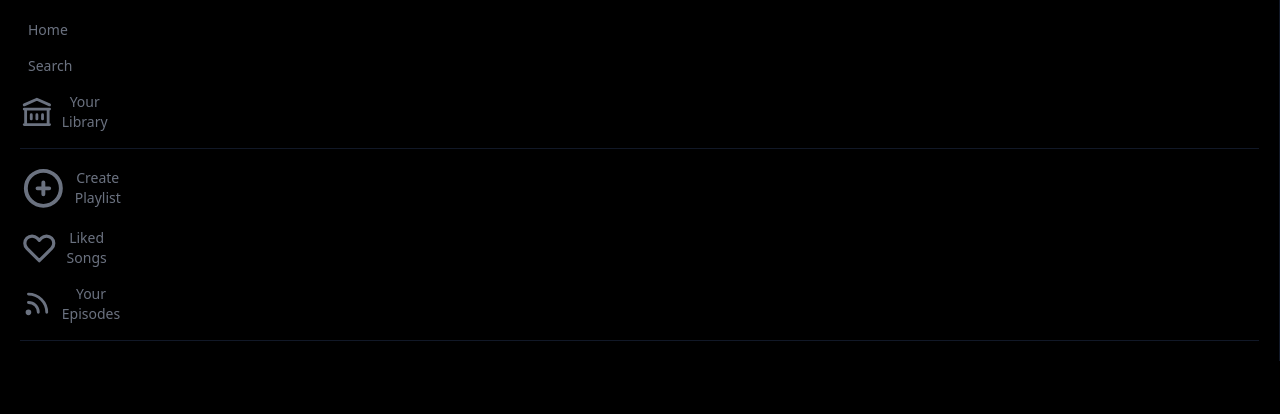
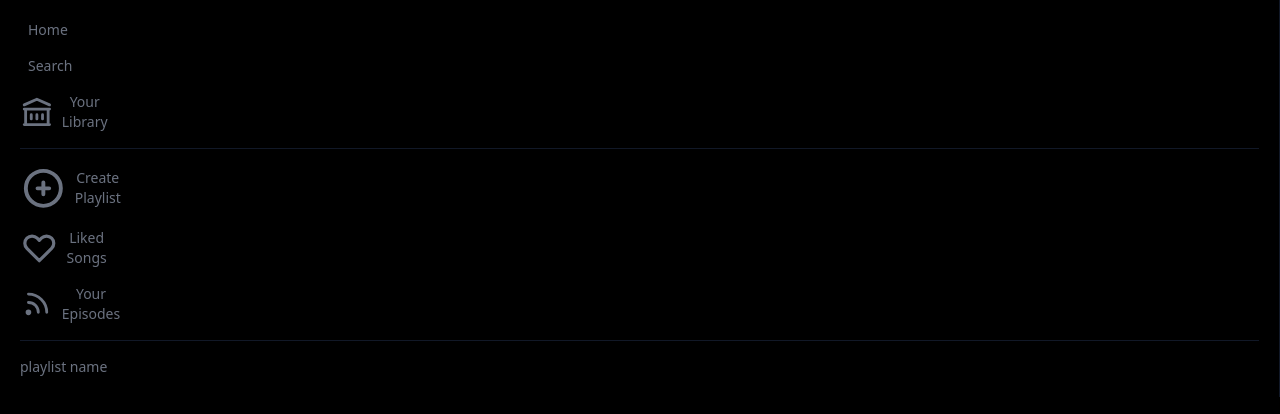
Before and after one commit to Heinz157/SpotifyVisualizer, a Next.js app: page / in a window 1280 px wide. Shown: the top 414 px of the page. Built offline with nearby package versions, Linux system fonts and the light colour scheme.

Commit message:
added playlist section

```diff
--- a/components/sidebar.js
+++ b/components/sidebar.js
@@ -38,6 +38,8 @@ function Sidebar() {
                     <p>Your Episodes</p>
                 </button>
                 <hr className="border-t-[0.1px] border-gray-900"/>
+
+                <p className="cursor-pointer hover:text-white">playlist name</p>
             </div>
         </div>
     );
```
